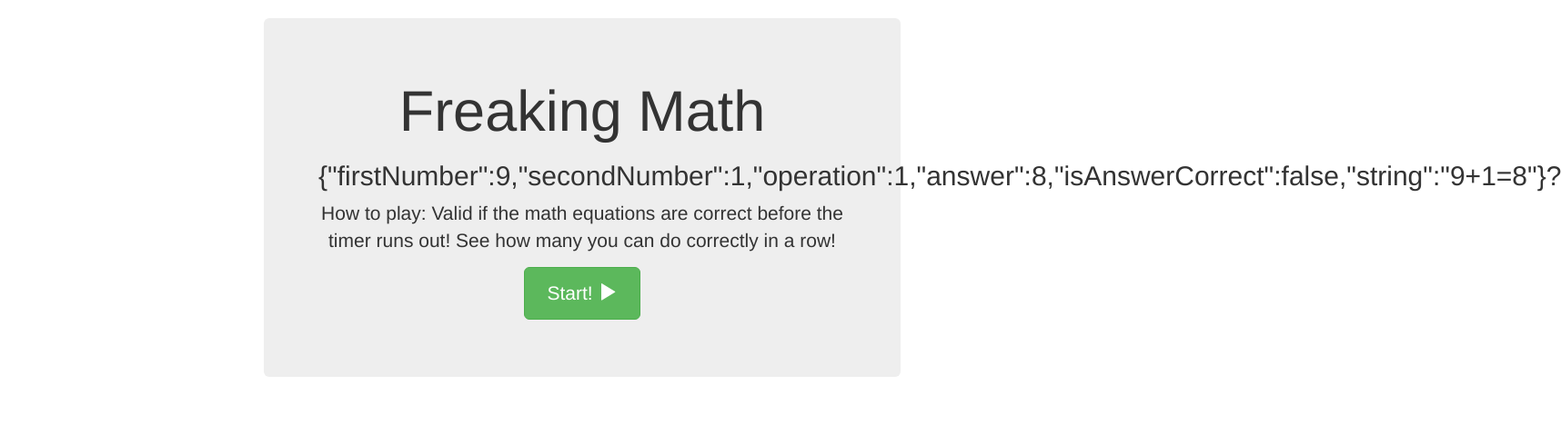
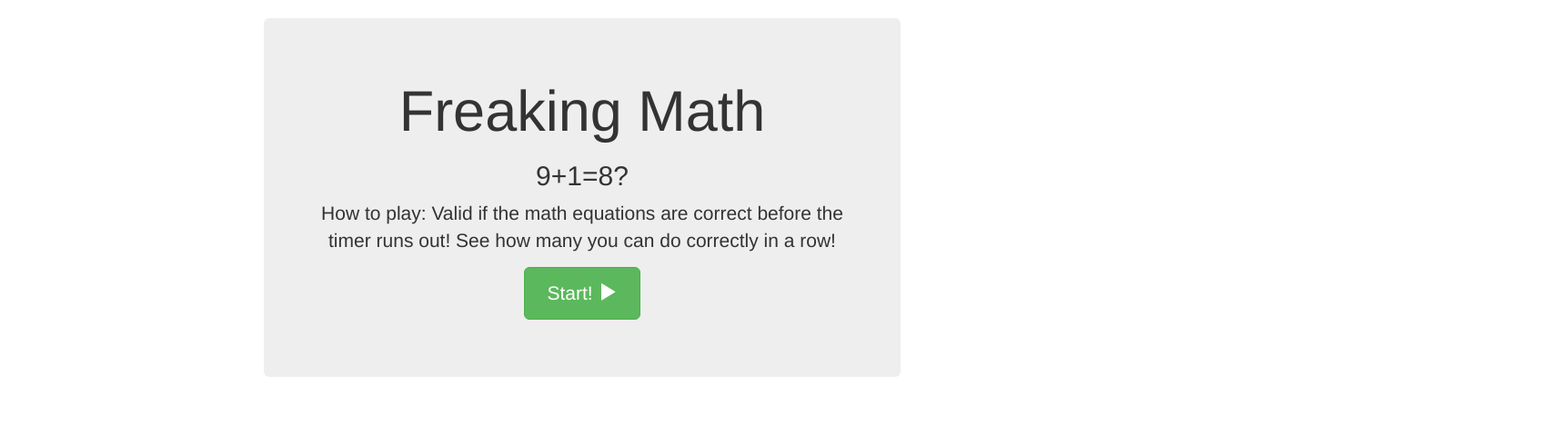
Before and after one commit to annsonn/freaking-math-web, a website: page app/index.html at #/game in a window 1280 px wide. Shown: the whole page at 91% size, 1716 px wide, since content can reach past the window. Drawn offline with nearby package versions, Linux system fonts and the light colour scheme; some packages are replaced by stand-ins of ours; files that its build step writes are made by us from their sources.

Commit message:
fixing main page equation

```diff
--- a/app/views/main.html
+++ b/app/views/main.html
@@ -1,6 +1,6 @@
 <div class="jumbotron">
   <h1>Freaking Math</h1>
-  <h2>{{equation}}?</h2>
+  <h2>{{equation.string}}?</h2>
   <p class="lead">
     How to play: Valid if the math equations are correct before the timer runs out! See how many you can do correctly in a row!
   </p>
```
Also changed, not shown: app/views/game.html (+2 -0 lines).
